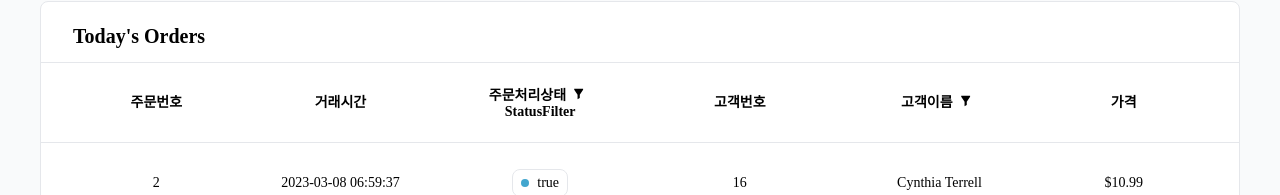
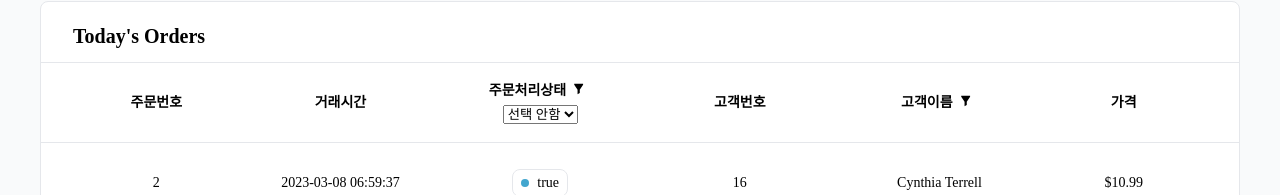
Before and after one commit to wanted-pre-onboarding-internship-1team/pre-onboarding-9th-4-1, a React (Create React App) app: page / in a window 1280 px wide. Both pictures are taken after a click on the button 578 px from the left and 230 px from the top of the page. Shown: the part 135-330 px from the top of the page. Built offline with nearby package versions, Linux system fonts and the light colour scheme.

Commit message:
[#2] feat : 주문처리상태 필터링 구현

```diff
--- a/src/component/common/Table.tsx
+++ b/src/component/common/Table.tsx
@@ -3,6 +3,7 @@ import { COMMON_COLOR } from './../../constants/colors';
 import {
   getCoreRowModel,
   getFilteredRowModel,
+  getFacetedUniqueValues,
   useReactTable,
   flexRender,
   ColumnDef,
@@ -20,6 +21,7 @@ const Table = <T extends object>({ data, columns }: TableProps<T>) => {
     columns,
     getCoreRowModel: getCoreRowModel(),
     getFilteredRowModel: getFilteredRowModel(),
+    getFacetedUniqueValues: getFacetedUniqueValues(),
   });
 
   return (
--- a/src/component/filter/StatusFilter.tsx
+++ b/src/component/filter/StatusFilter.tsx
@@ -1,5 +1,7 @@
+import { FilterProps } from '../../types/style.types';
 import { Column } from '@tanstack/react-table';
 import React from 'react';
+import styled from 'styled-components';
 
 export default function StatusFilter({
   column,
@@ -8,5 +10,30 @@ export default function StatusFilter({
   column: Column<any, any>;
   isFilterOpen: boolean;
 }) {
-  return <div>StatusFilter</div>;
+  const onFilterChange = (event: React.ChangeEvent<HTMLSelectElement>) => {
+    const { value } = event.target;
+    if (value === '') {
+      column.setFilterValue(null);
+    } else {
+      column.setFilterValue(JSON.parse(value));
+    }
+  };
+
+  return (
+    <StatusContainer isFilterOpen={isFilterOpen}>
+      <select onChange={onFilterChange}>
+        <option value='null'>선택 안함</option>
+        <option value='true'>처리</option>
+        <option value='false'>미처리</option>
+      </select>
+    </StatusContainer>
+  );
 }
+
+const StatusContainer = styled.div<FilterProps>`
+  width: 100%;
+  margin-top: 5px;
+  display: ${({ isFilterOpen }) => {
+    return isFilterOpen ? 'true' : 'none';
+  }};
+`;
--- a/src/hooks/useTableData.ts
+++ b/src/hooks/useTableData.ts
@@ -35,7 +35,7 @@ const useTableData = (dataList: DataType[]) => {
         dataHeader[key] === '고객이름'
           ? 'includesString'
           : dataHeader[key] === '주문처리상태'
-          ? 'equals'
+          ? 'weakEquals'
           : undefined,
     }));
   }, [dataList]);
```
